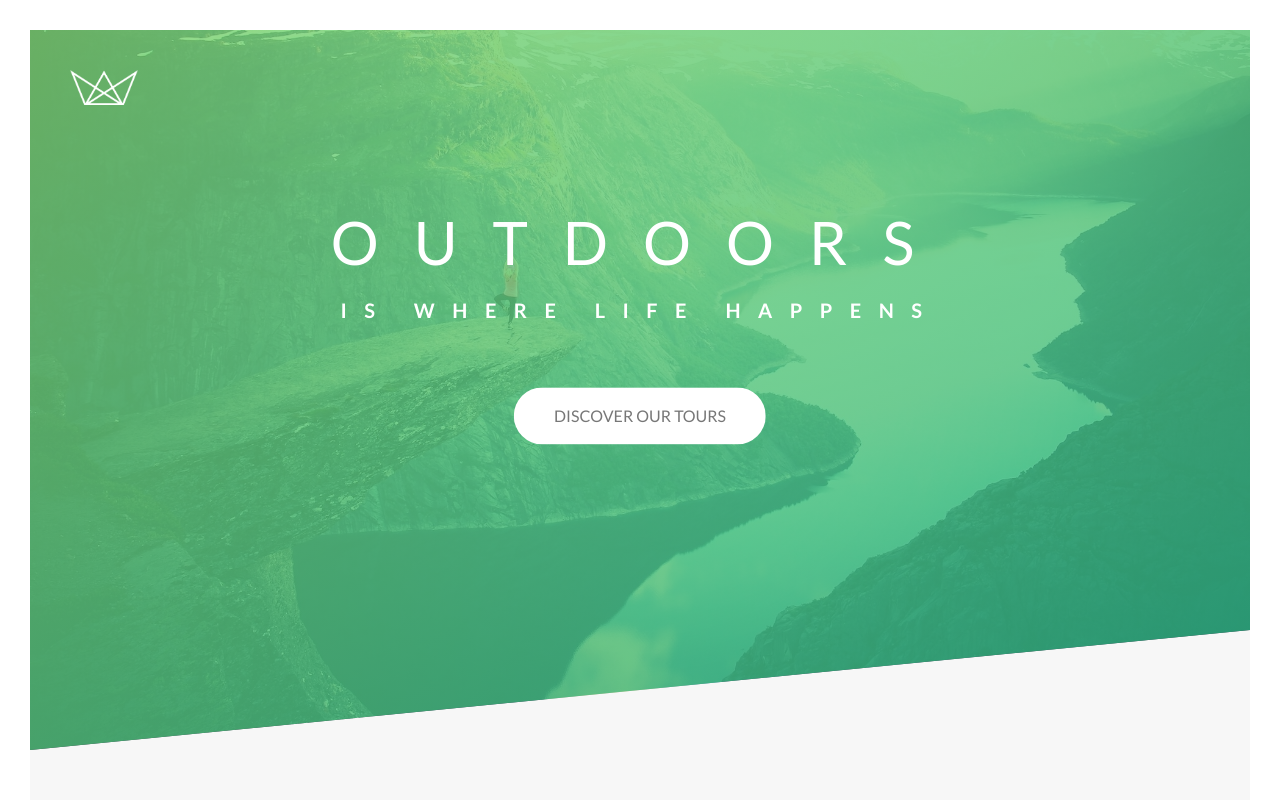
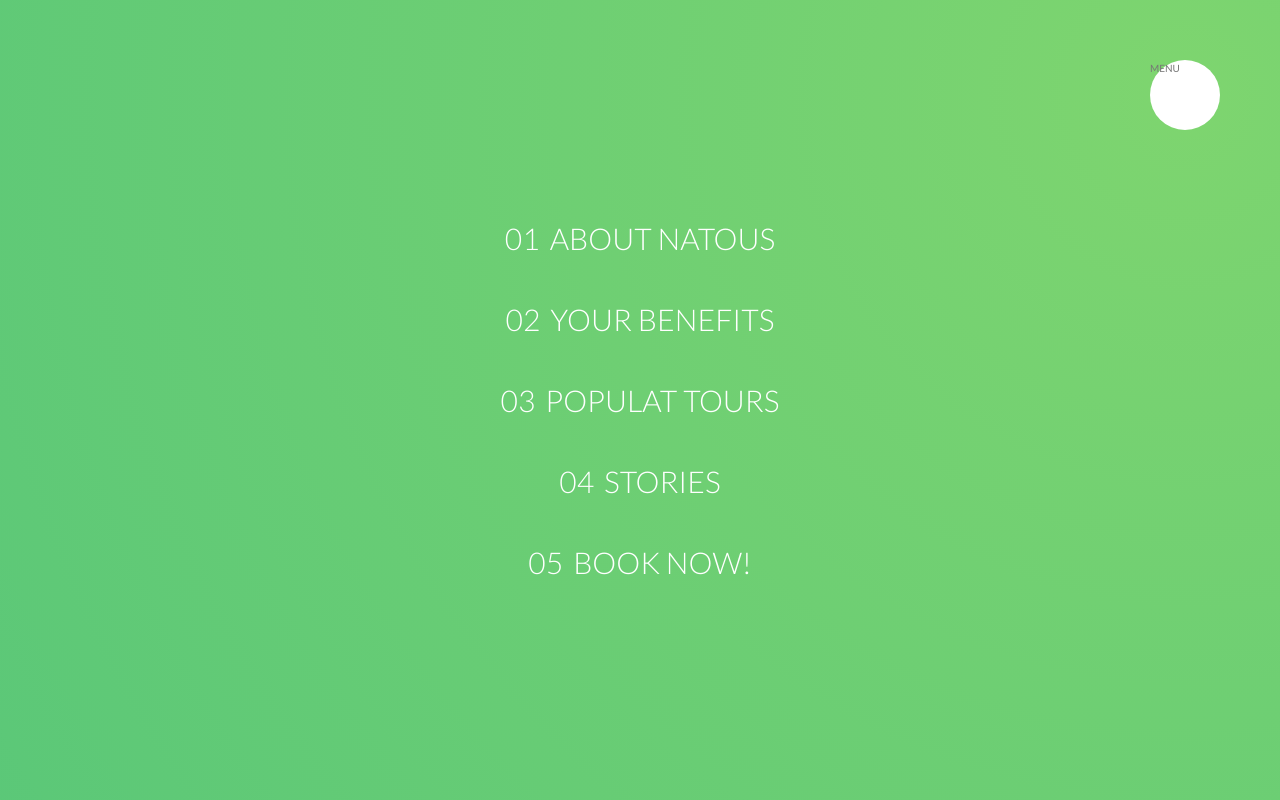
Before and after one commit to pawelczar/Natours, a website: page index.html in a window 1280 px wide. Shown: the top 800 px of the page. Drawn offline with Linux system fonts and the light colour scheme.

Commit message:
added makrup of menu and styled list in menu

```diff
--- a/index.html
+++ b/index.html
@@ -15,6 +15,22 @@
 </head>
 
 <body>
+    <div class="navigation">
+        <input type="checkbox" class="navigation__checkbox" id="navi-toggle">
+        <label for="navi-toggle" class="navigation__button">MENU</label>
+        <div class="navigation__background">&nbsp;</div>
+
+        <nav class="navigation__nav">
+            <ul class="navigation__list">
+                <li class="navigation__item"><a href="#" class="navigation__link"><span>01</span>About Natous</a></li>
+                <li class="navigation__item"><a href="#" class="navigation__link"><span>02</span>Your benefits</a></li>
+                <li class="navigation__item"><a href="#" class="navigation__link"><span>03</span>Populat tours</a></li>
+                <li class="navigation__item"><a href="#" class="navigation__link"><span>04</span>Stories</a></li>
+                <li class="navigation__item"><a href="#" class="navigation__link"><span>05</span>Book Now!</a></li>
+            </ul>
+        </nav>
+    </div>
+
     <header class="header">
         <div class="header__logo-box">
             <img src="img/logo-white.png" alt="logo" class="header__logo">
--- /dev/null
+++ b/sass/layout/_navigation.scss
@@ -0,0 +1,82 @@
+.navigation{
+
+    &__checkbox{
+        display: none;
+
+    }
+
+    &__button{
+        background-color: $color-white;
+        width: 7rem;
+        height: 7rem;
+        position: fixed;
+        top: 6rem;
+        right: 6rem;
+        border-radius: 50%;
+        z-index: 2000;
+    }
+
+    &__background{
+        height: 6rem;
+        width: 6rem;
+        border-radius: 50%;
+        position: fixed;
+        top: 6.5rem;
+        right: 6.5rem;
+        background-image: radial-gradient($color-primary-light, $color-primary-dark);
+        z-index: 1000;
+
+        transform: scale(80);
+    }
+
+    &__nav{
+        position: fixed;
+        height: 100vh;
+        width: 100%;
+        top: 0;
+        right: 0;
+        z-index: 1500;
+    }
+
+    &__list{
+        position: absolute;
+        top: 50%;
+        left: 50%;
+        transform: translate(-50%, -50%);
+        list-style: none;
+        text-align: center;
+    }
+
+    &__item{
+        margin: 1rem;
+
+    }
+
+    &__link{
+        &:link,
+        &:visited{
+        display: inline-block;
+        text-decoration: none;
+        font-size: 3rem;
+        padding: 1rem 2rem;
+        text-transform: uppercase;
+        color: $color-white;
+        font-weight: 300;
+        background-image: linear-gradient(120deg, transparent 50%, $color-white 50%);
+        background-size: 230%;
+        transition: all .3s;
+
+        span{
+            margin-right: 1rem;
+        }
+        }
+
+        &:hover,
+        &:active{
+         background-position: 100%;
+         color: $color-primary;
+         transform: translateX(-1rem);
+        }
+
+    }
+}
--- a/sass/main.scss
+++ b/sass/main.scss
@@ -18,5 +18,6 @@
 @import "layout/grid";
 @import "layout/header";
 @import "layout/footer";
+@import "layout/navigation";
 
 @import "pages/home";
```
Also changed, not shown: css/style.css.
